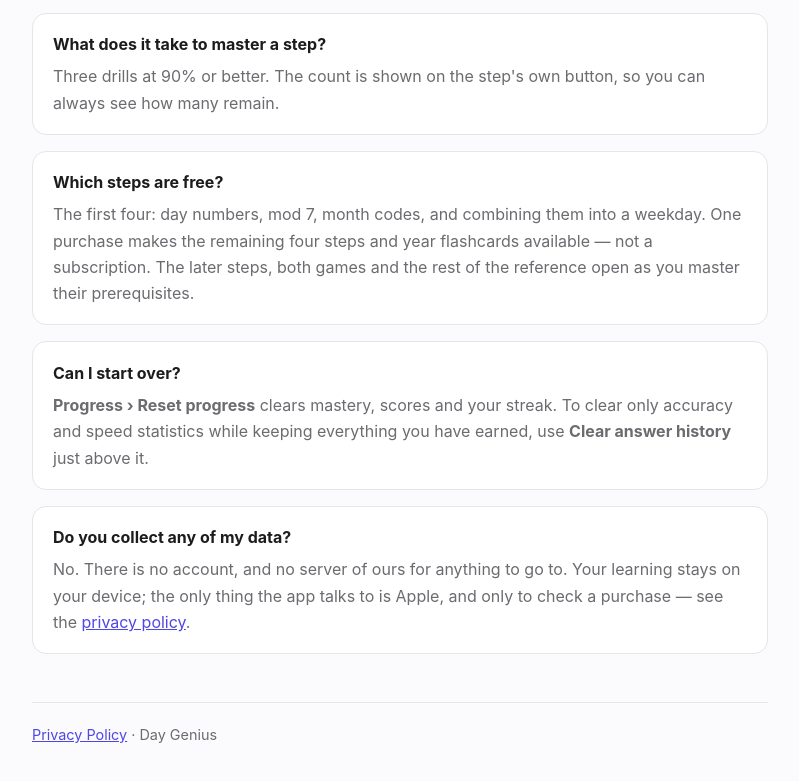
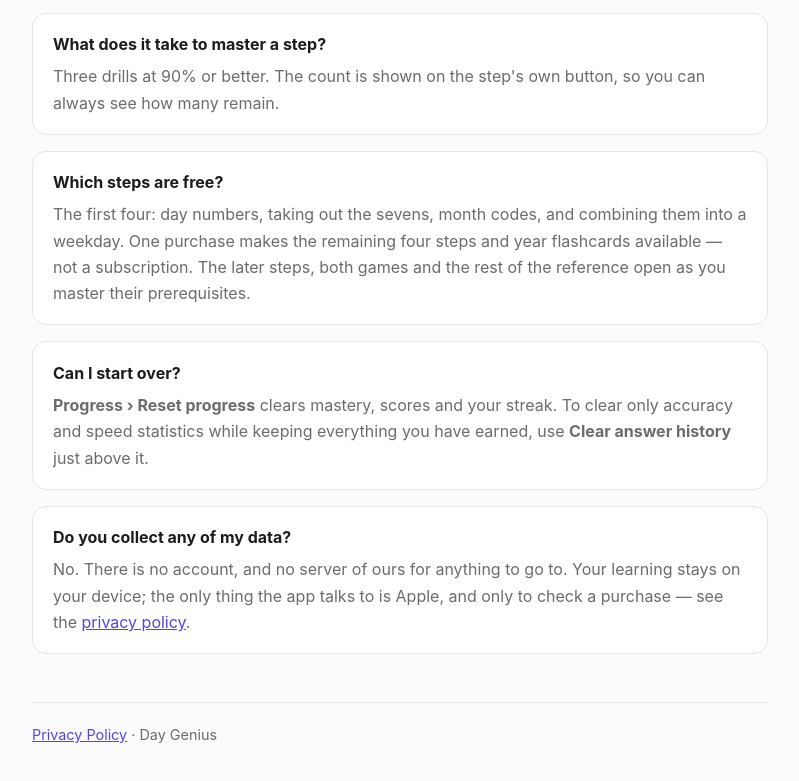
Before and after one commit to cricks99/daygenius-site, a plain HTML site: page index.html in a window 1280 px wide. Shown: the part 842-1623 px from the top of the page, without its empty margins (240-1039 px from the left). Drawn offline with Linux system fonts and the light colour scheme.

Commit message:
Rename the sevens step in the FAQ, matching the app
The app's step 2 is no longer called "Mod 7" — the title was jargon on
the one screen that shows titles with no explanation beneath them, so it
is now "Take out the sevens". The FAQ's free-steps answer named the old
title.

```diff
--- a/index.html
+++ b/index.html
@@ -69,8 +69,8 @@
 
   <div class="card">
     <h3>Which steps are free?</h3>
-    <p>The first four: day numbers, mod 7, month codes, and combining them into a
-    weekday. One purchase makes the remaining four steps and year flashcards
+    <p>The first four: day numbers, taking out the sevens, month codes, and combining
+    them into a weekday. One purchase makes the remaining four steps and year flashcards
     available — not a subscription. The later steps, both games and the rest of the
     reference open as you master their prerequisites.</p>
   </div>
```
